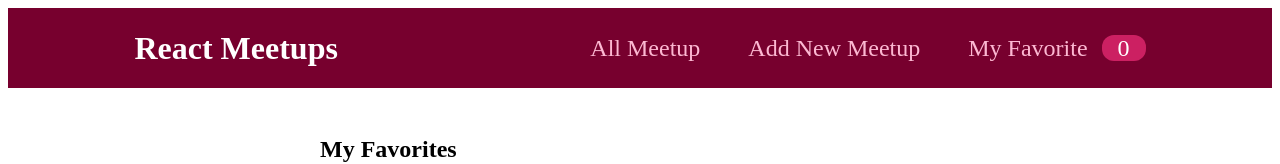
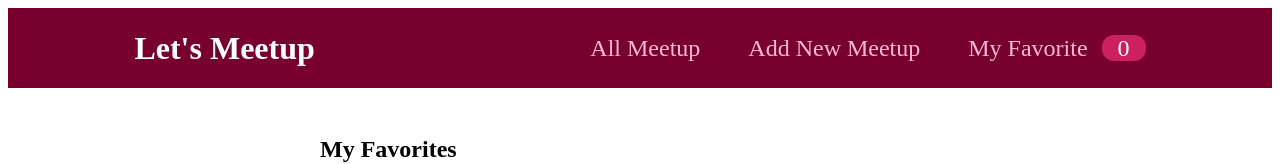
Before and after one commit to Amarnathsingh9973/MeetUp-App, a React (Create React App) app: page /favorite in a window 1280 px wide. Shown: the top 164 px of the page. Built offline with nearby package versions, Linux system fonts and the light colour scheme.

Commit message:
final commit

```diff
--- a/src/component/layout/MainNavigation.jsx
+++ b/src/component/layout/MainNavigation.jsx
@@ -7,7 +7,7 @@ function MainNavigation() {
   const favoriteCount = useContext(FavoritesContext);
   return (
     <header className={style.header}>
-      <div className={style.logo}>React Meetups</div>
+      <div className={style.logo}>Let's Meetup</div>
       <nav>
         <ul>
           <li>
```
